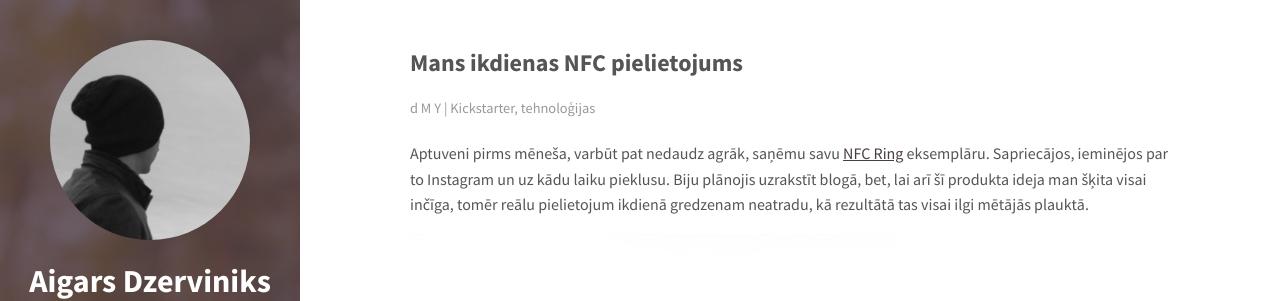
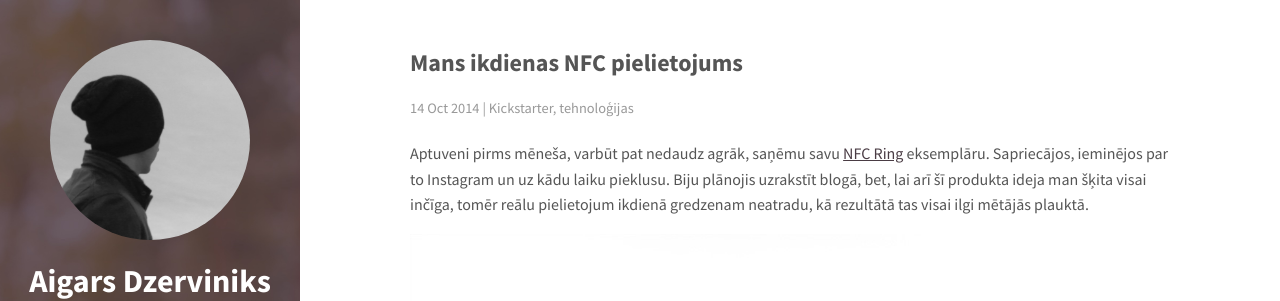
Before and after one commit to aigarsdz/aigarsdz.github.io, a Jekyll site: the page built from _posts/2014-10-14-mans-ikdienas-nfc-pielietojums.md, in a window 1280 px wide and 1228 px high. Shown: the top 301 px of the window. Built offline with Jekyll 4.4.1, drawn with Linux system fonts in a browser that asks for light colours; nearby versions of some CDN libraries.

Commit message:
Use different date format

```diff
--- a/_layouts/post.html
+++ b/_layouts/post.html
@@ -6,7 +6,7 @@ layout: default
   <article>
     <h2>{{page.title}}</h2>
     <div class="meta">
-      <time>{{ page.date | date: 'd M Y' }}</time> | {{page.tags | join: ', '}}
+      <time>{{ page.date | date: '%d %b %Y' }}</time> | {{page.tags | join: ', '}}
     </div>
 
     {{content}}
```
